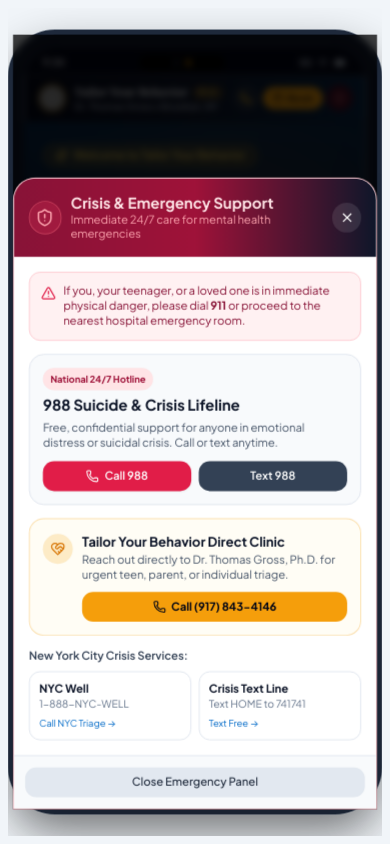
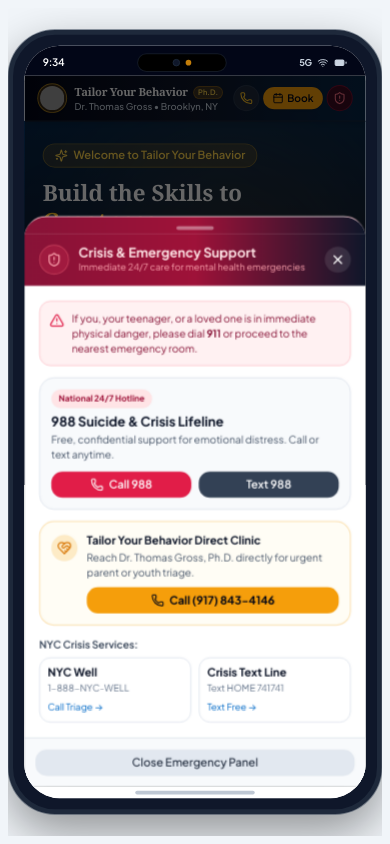
Before and after one commit to abhikumar45444/tailoryourbehavior, a React (Vite) app: page / in a window 390 px wide. Both pictures are taken after a click on the button "Crisis Support". Built offline with nearby package versions, Linux system fonts and the light colour scheme; grey boxes are pictures that could not be loaded; a web font is replaced by a local one.

Commit message:
feat: display emergency bottom sheet and modals inside phone frame

```diff
--- a/src/components/EmergencyModal.tsx
+++ b/src/components/EmergencyModal.tsx
@@ -1,5 +1,5 @@
 import React from 'react';
-import { X, Phone, ShieldAlert, HeartHandshake, ExternalLink, AlertTriangle } from 'lucide-react';
+import { X, Phone, ShieldAlert, HeartHandshake, AlertTriangle } from 'lucide-react';
 import { CLINIC_INFO } from '../data/websiteContent';
 
 interface EmergencyModalProps {
@@ -11,31 +11,46 @@ export const EmergencyModal: React.FC<EmergencyModalProps> = ({ isOpen, onClose
   if (!isOpen) return null;
 
   return (
-    <div className="fixed inset-0 z-50 flex items-end sm:items-center justify-center bg-black/75 backdrop-blur-sm animate-fade-in p-0 sm:p-4">
+    <div className="absolute inset-0 z-50 flex items-end justify-center bg-black/60 backdrop-blur-xs animate-fade-in overflow-hidden">
+      {/* Backdrop tap to dismiss inside phone */}
       <div
-        className="w-full max-w-md bg-white dark:bg-slate-900 rounded-t-3xl sm:rounded-2xl shadow-2xl border border-rose-500/30 overflow-hidden max-h-[90vh] flex flex-col animate-slide-up"
+        className="absolute inset-0 bg-transparent cursor-pointer"
+        onClick={onClose}
+        aria-hidden="true"
+      />
+
+      <div
+        className="relative z-10 w-full bg-white dark:bg-slate-900 rounded-t-3xl shadow-2xl border-t border-rose-500/30 overflow-hidden max-h-[85%] flex flex-col animate-slide-up"
         role="dialog"
         aria-modal="true"
         aria-labelledby="emergency-title"
       >
+        {/* Mobile Pull / Swipe Handle */}
+        <div
+          onClick={onClose}
+          className="w-full flex justify-center pt-2.5 pb-1 bg-gradient-to-r from-rose-900 via-rose-800 to-slate-900 cursor-pointer"
+        >
+          <div className="w-10 h-1 bg-white/40 rounded-full" />
+        </div>
+
         {/* Header */}
-        <div className="bg-gradient-to-r from-rose-900 via-rose-800 to-slate-900 p-4 text-white flex items-center justify-between">
+        <div className="bg-gradient-to-r from-rose-900 via-rose-800 to-slate-900 px-4 py-3 text-white flex items-center justify-between">
           <div className="flex items-center space-x-2.5">
-            <div className="w-9 h-9 rounded-full bg-rose-500/20 border border-rose-400/40 flex items-center justify-center">
-              <ShieldAlert className="w-5 h-5 text-rose-300" />
+            <div className="w-8 h-8 rounded-full bg-rose-500/20 border border-rose-400/40 flex items-center justify-center flex-shrink-0">
+              <ShieldAlert className="w-4 h-4 text-rose-300" />
             </div>
             <div>
-              <h3 id="emergency-title" className="font-bold text-base text-rose-100 leading-tight">
+              <h3 id="emergency-title" className="font-bold text-sm text-rose-100 leading-tight">
                 Crisis & Emergency Support
               </h3>
-              <p className="text-xs text-rose-300">
+              <p className="text-[10px] text-rose-300">
                 Immediate 24/7 care for mental health emergencies
               </p>
             </div>
           </div>
           <button
             onClick={onClose}
-            className="w-8 h-8 rounded-full bg-white/10 hover:bg-white/20 text-white flex items-center justify-center transition-colors"
+            className="w-7 h-7 rounded-full bg-white/10 hover:bg-white/20 text-white flex items-center justify-center transition-colors flex-shrink-0"
             aria-label="Close modal"
           >
             <X className="w-4 h-4" />
@@ -43,40 +58,40 @@ export const EmergencyModal: React.FC<EmergencyModalProps> = ({ isOpen, onClose
         </div>
 
         {/* Content */}
-        <div className="p-4 overflow-y-auto space-y-3.5 text-sm">
-          <div className="p-3 bg-rose-50 dark:bg-rose-950/40 border border-rose-200 dark:border-rose-900/60 rounded-xl text-rose-900 dark:text-rose-200 text-xs flex items-start space-x-2">
+        <div className="p-4 overflow-y-auto space-y-3 text-xs">
+          <div className="p-2.5 bg-rose-50 dark:bg-rose-950/40 border border-rose-200 dark:border-rose-900/60 rounded-xl text-rose-900 dark:text-rose-200 text-[11px] flex items-start space-x-2">
             <AlertTriangle className="w-4 h-4 flex-shrink-0 text-rose-600 dark:text-rose-400 mt-0.5" />
             <p>
-              If you, your teenager, or a loved one is in immediate physical danger, please dial <strong>911</strong> or proceed to the nearest hospital emergency room.
+              If you, your teenager, or a loved one is in immediate physical danger, please dial <strong>911</strong> or proceed to the nearest emergency room.
             </p>
           </div>
 
           {/* Hotline 988 */}
-          <div className="border border-slate-200 dark:border-slate-800 rounded-2xl p-3.5 bg-slate-50 dark:bg-slate-800/50 hover:border-amber-400/50 transition-colors">
+          <div className="border border-slate-200 dark:border-slate-800 rounded-2xl p-3 bg-slate-50 dark:bg-slate-800/50 hover:border-amber-400/50 transition-colors">
             <div className="flex items-start justify-between">
               <div>
-                <span className="inline-block px-2 py-0.5 text-[10px] font-bold rounded-full bg-rose-100 text-rose-800 dark:bg-rose-950 dark:text-rose-300 mb-1">
+                <span className="inline-block px-2 py-0.5 text-[9px] font-bold rounded-full bg-rose-100 text-rose-800 dark:bg-rose-950 dark:text-rose-300 mb-1">
                   National 24/7 Hotline
                 </span>
-                <h4 className="font-bold text-slate-900 dark:text-white text-base">
+                <h4 className="font-bold text-slate-900 dark:text-white text-sm">
                   988 Suicide & Crisis Lifeline
                 </h4>
-                <p className="text-xs text-slate-600 dark:text-slate-400 mt-1">
-                  Free, confidential support for anyone in emotional distress or suicidal crisis. Call or text anytime.
+                <p className="text-[11px] text-slate-600 dark:text-slate-400 mt-0.5">
+                  Free, confidential support for emotional distress. Call or text anytime.
                 </p>
               </div>
             </div>
-            <div className="mt-3 flex space-x-2">
+            <div className="mt-2.5 flex space-x-2">
               <a
                 href="tel:988"
-                className="flex-1 py-2 bg-rose-600 hover:bg-rose-500 text-white font-semibold text-xs rounded-xl flex items-center justify-center space-x-1.5 shadow-sm"
+                className="flex-1 py-1.5 bg-rose-600 hover:bg-rose-500 text-white font-semibold text-xs rounded-xl flex items-center justify-center space-x-1.5 shadow-xs"
               >
                 <Phone className="w-3.5 h-3.5" />
                 <span>Call 988</span>
               </a>
               <a
                 href="sms:988"
-                className="flex-1 py-2 bg-slate-700 hover:bg-slate-600 text-white font-semibold text-xs rounded-xl flex items-center justify-center space-x-1.5"
+                className="flex-1 py-1.5 bg-slate-700 hover:bg-slate-600 text-white font-semibold text-xs rounded-xl flex items-center justify-center space-x-1.5"
               >
                 <span>Text 988</span>
               </a>
@@ -84,22 +99,22 @@ export const EmergencyModal: React.FC<EmergencyModalProps> = ({ isOpen, onClose
           </div>
 
           {/* Dr. Thomas Gross Practice Contact */}
-          <div className="border border-amber-500/30 rounded-2xl p-3.5 bg-amber-50/50 dark:bg-amber-950/20">
+          <div className="border border-amber-500/30 rounded-2xl p-3 bg-amber-50/50 dark:bg-amber-950/20">
             <div className="flex items-start space-x-2.5">
-              <div className="w-8 h-8 rounded-full bg-amber-500/20 text-amber-600 dark:text-amber-400 flex items-center justify-center flex-shrink-0 mt-0.5">
+              <div className="w-7 h-7 rounded-full bg-amber-500/20 text-amber-600 dark:text-amber-400 flex items-center justify-center flex-shrink-0 mt-0.5">
                 <HeartHandshake className="w-4 h-4" />
               </div>
               <div className="flex-1">
-                <h4 className="font-bold text-slate-900 dark:text-white text-sm">
+                <h4 className="font-bold text-slate-900 dark:text-white text-xs">
                   Tailor Your Behavior Direct Clinic
                 </h4>
-                <p className="text-xs text-slate-600 dark:text-slate-400 mt-0.5">
-                  Reach out directly to Dr. Thomas Gross, Ph.D. for urgent teen, parent, or individual triage.
+                <p className="text-[11px] text-slate-600 dark:text-slate-400 mt-0.5">
+                  Reach Dr. Thomas Gross, Ph.D. directly for urgent parent or youth triage.
                 </p>
-                <div className="mt-2.5 flex items-center space-x-2">
+                <div className="mt-2">
                   <a
                     href={`tel:${CLINIC_INFO.phone}`}
-                    className="flex-1 py-2 bg-amber-500 hover:bg-amber-400 text-slate-950 font-bold text-xs rounded-xl flex items-center justify-center space-x-1.5"
+                    className="w-full py-1.5 bg-amber-500 hover:bg-amber-400 text-slate-950 font-bold text-xs rounded-xl flex items-center justify-center space-x-1.5"
                   >
                     <Phone className="w-3.5 h-3.5" />
                     <span>Call {CLINIC_INFO.phoneDisplay}</span>
@@ -110,31 +125,31 @@ export const EmergencyModal: React.FC<EmergencyModalProps> = ({ isOpen, onClose
           </div>
 
           {/* NYC Specific Resources */}
-          <div className="space-y-2 text-xs">
-            <h5 className="font-semibold text-slate-700 dark:text-slate-300">
-              New York City Crisis Services:
+          <div className="space-y-1.5 text-xs">
+            <h5 className="font-semibold text-slate-700 dark:text-slate-300 text-[11px]">
+              NYC Crisis Services:
             </h5>
             <div className="grid grid-cols-2 gap-2">
               <a
                 href="tel:18886929355"
-                className="p-2.5 rounded-xl border border-slate-200 dark:border-slate-800 bg-white dark:bg-slate-800/80 flex flex-col justify-between"
+                className="p-2 rounded-xl border border-slate-200 dark:border-slate-800 bg-white dark:bg-slate-800/80 flex flex-col justify-between"
               >
                 <div>
-                  <span className="font-bold text-slate-900 dark:text-white block">NYC Well</span>
-                  <span className="text-[11px] text-slate-500 dark:text-slate-400">1-888-NYC-WELL</span>
+                  <span className="font-bold text-slate-900 dark:text-white block text-xs">NYC Well</span>
+                  <span className="text-[10px] text-slate-500 dark:text-slate-400">1-888-NYC-WELL</span>
                 </div>
                 <span className="text-[10px] text-brand-600 dark:text-brand-400 mt-1 flex items-center">
-                  Call NYC Triage &rarr;
+                  Call Triage &rarr;
                 </span>
               </a>
 
               <a
                 href="sms:741741?body=HOME"
-                className="p-2.5 rounded-xl border border-slate-200 dark:border-slate-800 bg-white dark:bg-slate-800/80 flex flex-col justify-between"
+                className="p-2 rounded-xl border border-slate-200 dark:border-slate-800 bg-white dark:bg-slate-800/80 flex flex-col justify-between"
               >
                 <div>
-                  <span className="font-bold text-slate-900 dark:text-white block">Crisis Text Line</span>
-                  <span className="text-[11px] text-slate-500 dark:text-slate-400">Text HOME to 741741</span>
+                  <span className="font-bold text-slate-900 dark:text-white block text-xs">Crisis Text Line</span>
+                  <span className="text-[10px] text-slate-500 dark:text-slate-400">Text HOME 741741</span>
                 </div>
                 <span className="text-[10px] text-brand-600 dark:text-brand-400 mt-1 flex items-center">
                   Text Free &rarr;
@@ -148,7 +163,7 @@ export const EmergencyModal: React.FC<EmergencyModalProps> = ({ isOpen, onClose
         <div className="p-3 bg-slate-50 dark:bg-slate-800/80 border-t border-slate-200 dark:border-slate-800 flex justify-end">
           <button
             onClick={onClose}
-            className="w-full py-2 bg-slate-200 dark:bg-slate-700 hover:bg-slate-300 dark:hover:bg-slate-600 text-slate-800 dark:text-slate-200 font-medium text-xs rounded-xl"
+            className="w-full py-1.5 bg-slate-200 dark:bg-slate-700 hover:bg-slate-300 dark:hover:bg-slate-600 text-slate-800 dark:text-slate-200 font-medium text-xs rounded-xl"
           >
             Close Emergency Panel
           </button>
--- a/src/index.css
+++ b/src/index.css
@@ -30,6 +30,35 @@
   animation: breathCycle 14s infinite ease-in-out;
 }
 
+/* Mobile Bottom Sheet Slide Up Animation */
+@keyframes slideUp {
+  from {
+    transform: translateY(100%);
+    opacity: 0.9;
+  }
+  to {
+    transform: translateY(0);
+    opacity: 1;
+  }
+}
+
+.animate-slide-up {
+  animation: slideUp 0.28s cubic-bezier(0.16, 1, 0.3, 1) forwards;
+}
+
+@keyframes fadeIn {
+  from {
+    opacity: 0;
+  }
+  to {
+    opacity: 1;
+  }
+}
+
+.animate-fade-in {
+  animation: fadeIn 0.2s ease-out forwards;
+}
+
 /* Glassmorphism utility */
 .glass-panel {
   background: rgba(255, 255, 255, 0.85);
```
Also changed, not shown: src/views/ServicesView.tsx (+25 -4 lines), src/views/TestimonialsView.tsx (+17 -3 lines).
